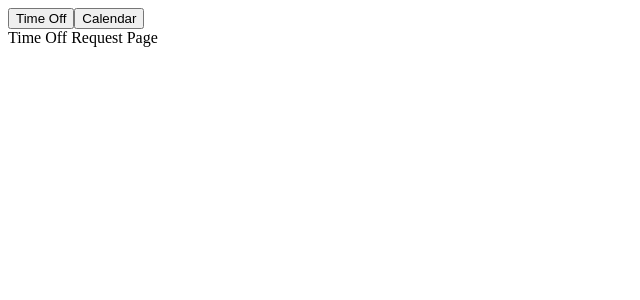
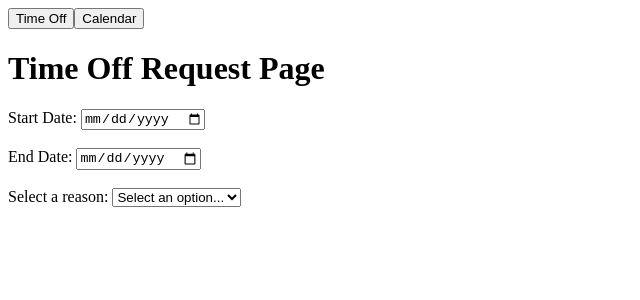
Before and after one commit to JacobB14210/Team-Presence-Tracker, a React app in the folder frontend/: page /Time-Off in a window 1280 px wide. Shown: the top 300 px of the page, without its empty margins (0-640 px from the left). Built offline with nearby package versions, Linux system fonts and the light colour scheme; the HTML template or start-up script is replaced by a standard one.

Commit message:
Added start/end date, and reason dropdown

```diff
--- a/frontend/src/components/login/login-page.jsx
+++ b/frontend/src/components/login/login-page.jsx
@@ -78,8 +78,7 @@ export function Login() {
                     placeholder="Email"
                     value={email}
                     onChange={(e) =>
-                        setEmail(e.target.value)
-                    }
+                        setEmail(e.target.value)}
                 />
 
                 <br /><br />
@@ -89,8 +88,7 @@ export function Login() {
                     placeholder="Password"
                     value={password}
                     onChange={(e) =>
-                        setPassword(e.target.value)
-                    }
+                        setPassword(e.target.value)}
                 />
 
                 <br /><br />
--- a/frontend/src/components/time-off-request/time-off-request-page.jsx
+++ b/frontend/src/components/time-off-request/time-off-request-page.jsx
@@ -1,10 +1,49 @@
+import { useState } from "react";
 import { Dashboard } from "../component-index";
 
 export function Time() {
+    const [start_datetime, setStart] = useState("");
+    const [end_datetime, setEnd] = useState("");
+
+    const handleRequestOff = async (e) => {
+        e.preventDefault();
+
+    };
     return (
         <div>
             <Dashboard />
-            Time Off Request Page
+            <h1>Time Off Request Page</h1>
+
+            <form onSubmit={handleRequestOff}>
+                <label>Start Date: </label>
+                <input
+                    type="date"
+                    value={start_datetime}
+                    onChange={(e) =>
+                        setStart(e.target.value)}
+                />
+
+                <br /><br />
+
+                <label>End Date: </label>
+                <input
+                    type="date"
+                    value={end_datetime}
+                    onChange={(e) =>
+                        setEnd(e.target.value)}
+                />
+
+                <br /><br />
+
+                <label>Select a reason: </label>
+                <select name="reason">
+                    <option value="" disabled selected>Select an option...</option>
+                    <option value="sick">sick</option>
+                    <option value="vacation">vacation</option>
+                    <option value="personal">personal</option>
+                    <option value="non-work">non-work</option>
+                </select>
+            </form>
         </div>
     );
 }
```
